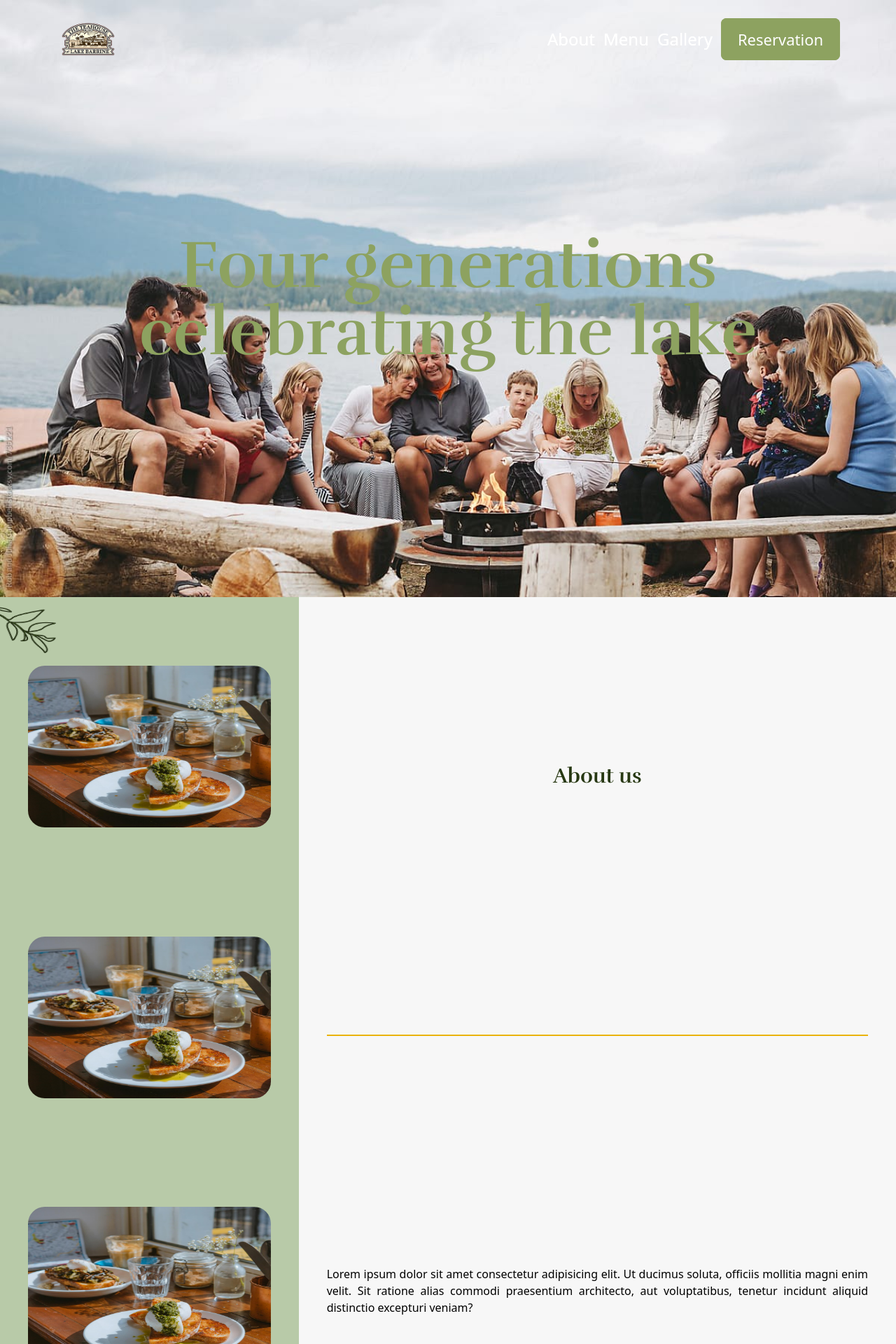
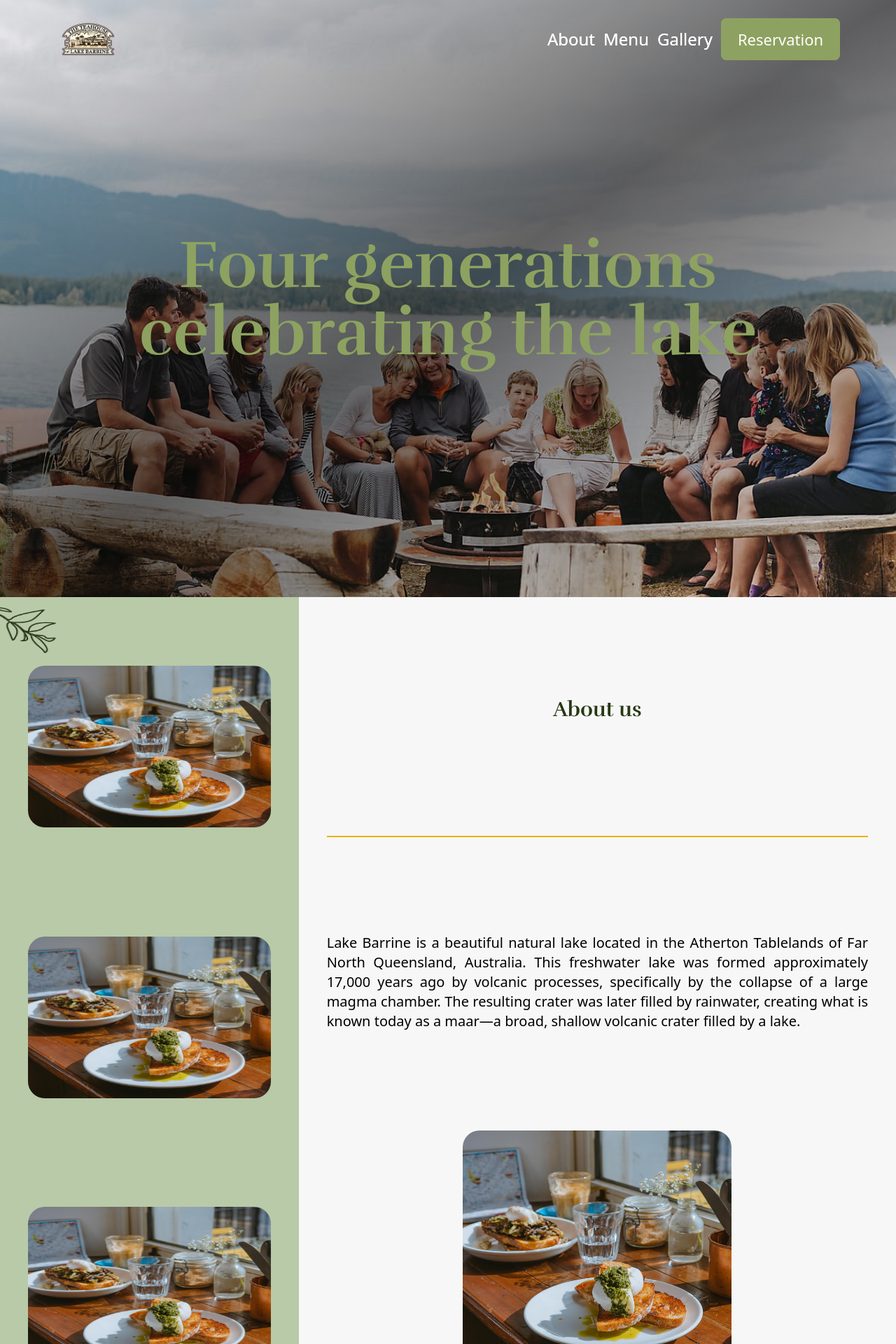
Before and after one commit to gpedrosad/lake_, a React (Vite) app: page /about in a window 1280 px wide. Shown: the top 1920 px of the page at 70% size. Built offline with nearby package versions, Linux system fonts and the light colour scheme.

Commit message:
cambios en el about y gradiente del hero section

```diff
--- a/src/components/LightGreenBannerDos.jsx
+++ b/src/components/LightGreenBannerDos.jsx
@@ -20,9 +20,10 @@ const LightGreenBannerDos = () => {
       <div className="relative w-full bg-[#F7F7F7] grid grid-cols-1 items-center justify-items-center px-10 py-5 md:col-span-2">
         <h1 className="text-center whitespace-nowrap font-rufina pb-3 mb-1 mt-6 font-bold text-custom-green text-3xl sm:text-3xl md:text-3xl md:pb-5 md:pt-10 sm:pb-3 sm:pt-11 sm:mb-1">About us</h1>
         <div className="w-full bg-yellow-500 h-0.5 sm:mt-5 sm:mb-5"></div>
-        <p className="text-justify">
-          Lorem ipsum dolor sit amet consectetur adipisicing elit. Ut ducimus soluta, officiis mollitia magni enim velit. Sit ratione alias commodi praesentium architecto, aut voluptatibus, tenetur incidunt aliquid distinctio excepturi veniam?
-        </p>
+        <p className="text-justify text-xl">
+        Lake Barrine is a beautiful natural lake located in the Atherton Tablelands of Far North Queensland, Australia. This freshwater lake was formed approximately 17,000 years ago by volcanic processes, specifically by the collapse of a large magma chamber. The resulting crater was later filled by rainwater, creating what is known today as a maar—a broad, shallow volcanic crater filled by a lake.        </p>
+        <img src="src/img/huevos.png" alt="Imagen" className="h-2/3 w-96 rounded-3xl w-3/4" />
+
       </div>
     </div>
   );
--- a/src/components/SecondHeroSection.jsx
+++ b/src/components/SecondHeroSection.jsx
@@ -6,6 +6,7 @@ const HeroSection = ({ imageSrc, title }) => {
         <div className="relative w-full h-95 md:h-128 lg:h-160 overflow-hidden">
             <Navbar />
             <img src={imageSrc} alt="Hero Background" className="w-full h-full object-cover" />
+            <div className="absolute inset-0 bg-gradient-to-br from-[#00000000] via-[#00000099] to-[#00000000]"></div>
             <div className="absolute inset-0 flex flex-col items-center justify-center text-center p-8 md:p-12">
                 <h1 className="font-rufina text-new-green text-4xl md:text-6xl lg:text-8xl font-bold">{title}</h1>
             </div>
```
